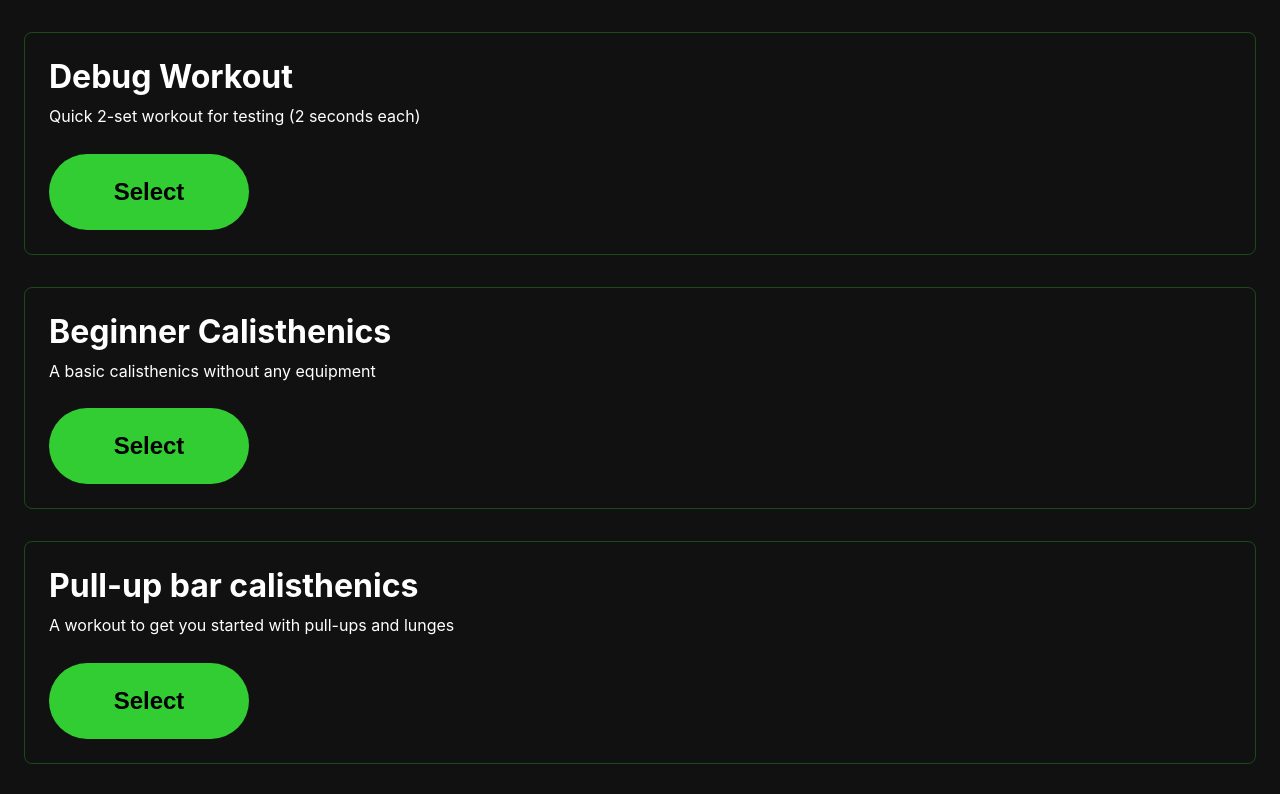
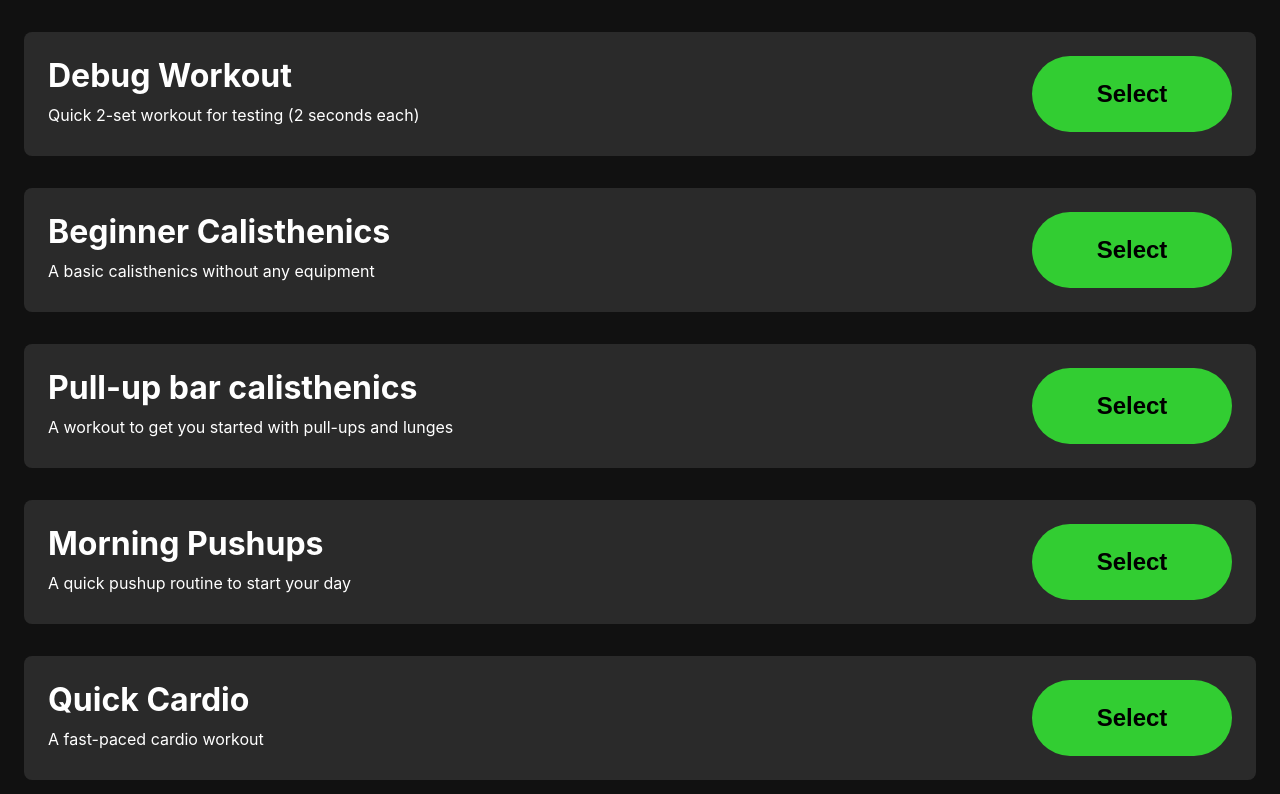
Before and after one commit to Luftare/workout-timer, a React (Vite) app: page / in a window 1280 px wide. Shown: the top 794 px of the page. Built offline with nearby package versions, Linux system fonts and the light colour scheme.

Commit message:
adjust UI

```diff
--- a/src/components/MultiSetIndicator/MultiSetIndicator.css
+++ b/src/components/MultiSetIndicator/MultiSetIndicator.css
@@ -3,17 +3,16 @@
   display: flex;
   align-items: center;
   justify-content: center;
-  gap: var(--spacing-xs);
-  padding: var(--spacing-xs);
+  gap: var(--spacing-sm);
+  padding: var(--spacing-sm);
   background-color: var(--color-gray-darker);
-  border: 1px solid var(--color-gray-dark);
   border-radius: 999px;
   margin: var(--spacing-md) 0;
 }
 
 .multi-set-indicator__dot {
-  width: 8px;
-  height: 8px;
+  width: 16px;
+  height: 16px;
   border-radius: 50%;
   background-color: var(--color-gray-dark);
   transition: all var(--animation-duration-fast) ease;
@@ -21,8 +20,8 @@
 
 .multi-set-indicator__dot--active {
   background-color: var(--color-white);
-  width: 10px;
-  height: 10px;
+  width: 16px;
+  height: 16px;
 }
 
 .multi-set-indicator__dot--completed {
--- a/src/components/SetCard/SetCard.css
+++ b/src/components/SetCard/SetCard.css
@@ -1,6 +1,7 @@
 .set-card {
-  padding: var(--spacing-md) 0;
-  background-color: transparent;
+  padding: var(--spacing-sm);
+  background-color: var(--color-gray-darker);
+  border-radius: 0.5rem;
 }
 
 .set-card__header {
--- a/src/components/WorkoutCard/WorkoutCard.css
+++ b/src/components/WorkoutCard/WorkoutCard.css
@@ -1,17 +1,19 @@
 .workout-card {
   padding: var(--spacing-md);
   margin-bottom: var(--spacing-lg);
-  background-color: transparent;
-  border: 1px solid rgba(50, 205, 50, 0.3);
+  background-color: var(--color-gray-darker);
   border-radius: 0.5rem;
   display: flex;
   flex-direction: column;
   gap: var(--spacing-md);
-  transition: border-color var(--animation-duration-fast) ease;
 }
 
-.workout-card:hover {
-  border-color: var(--color-primary);
+/* Media query that makes the card to align horizontally on larger screens */
+@media (min-width: 768px) {
+  .workout-card {
+    flex-direction: row;
+    justify-content: space-between;
+  }
 }
 
 .workout-card__content {
--- a/src/views/WorkoutDetailView/WorkoutDetailView.css
+++ b/src/views/WorkoutDetailView/WorkoutDetailView.css
@@ -16,6 +16,9 @@
 .workout-detail__sets {
   flex: 1;
   margin-bottom: var(--spacing-xl);
+  gap: var(--spacing-xs);
+  display: flex;
+  flex-direction: column;
 }
 
 .workout-detail__actions {
```
